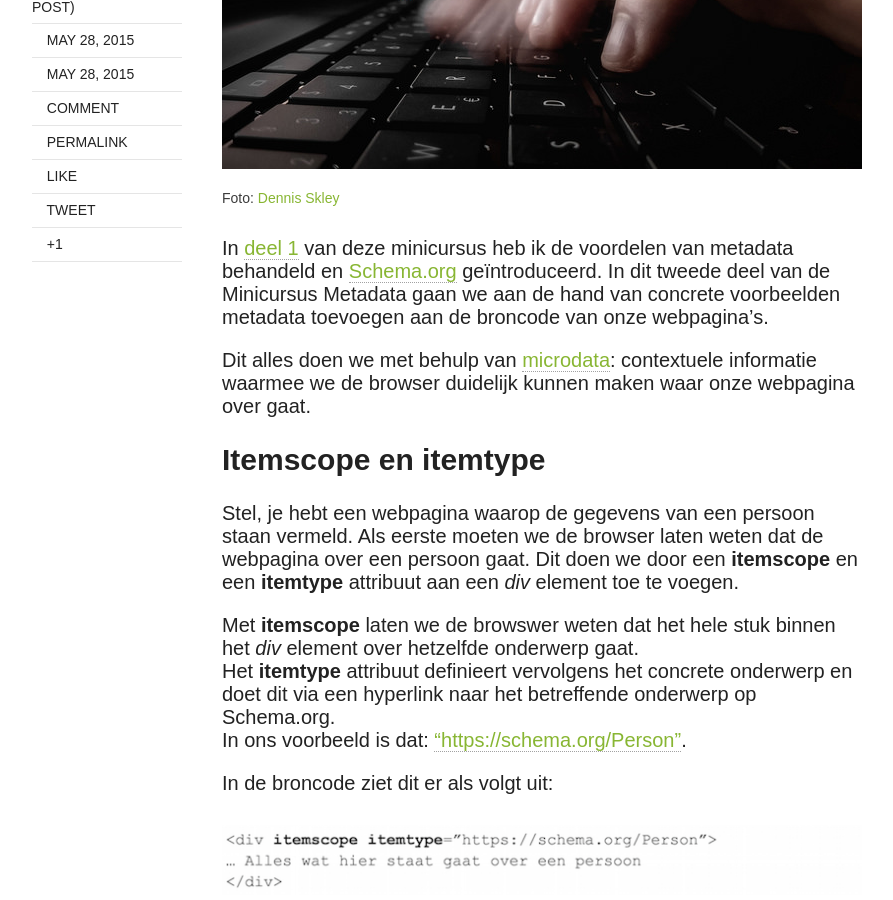
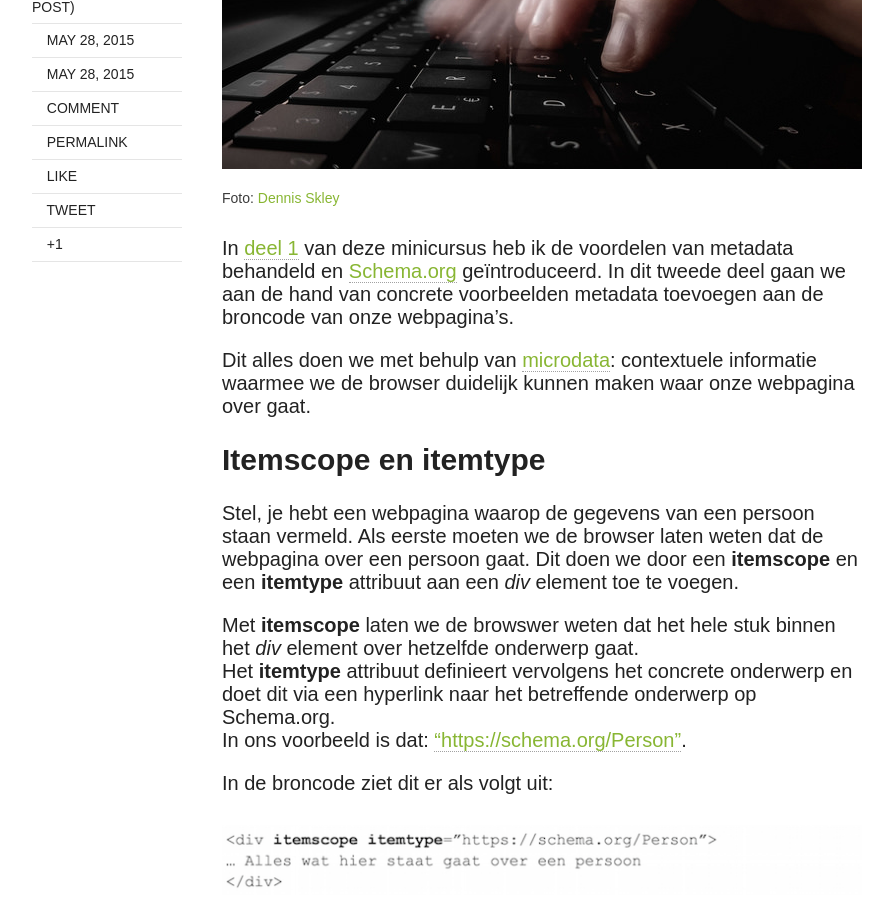
Before and after one commit to TheKnowsyFerret/theknowsyferret.github.io, a Jekyll site: the page built from _posts/2015-05-28-minicursus-metadata-voor-beginners-2-itemscope-itemtype-en-itemprop.md, in a window 1280 px wide and 900 px high, scrolled down 923 px. Shown: the whole window, without its empty margins (128-1021 px from the left). Built offline with Jekyll 4.4.1, drawn with Linux system fonts in a browser that asks for light colours; nearby versions of some CDN libraries; comment, search, counter and statistics services are not loaded.

Commit message:
tekstdeel verwijderd

```diff
--- a/_posts/2015-05-28-minicursus-metadata-voor-beginners-2-itemscope-itemtype-en-itemprop.md
+++ b/_posts/2015-05-28-minicursus-metadata-voor-beginners-2-itemscope-itemtype-en-itemprop.md
@@ -23,7 +23,7 @@ metadata aan je broncode">
 In <a
 href="http://theknowsyferret.github.io/minicursus-metadata-voor-beginners-deel-1-schema-dot-org/">
 deel 1</a> van deze minicursus heb ik de voordelen van metadata behandeld en <a href="https://schema.org">Schema.org</a>
-geïntroduceerd. In dit tweede deel van de Minicursus Metadata gaan we
+geïntroduceerd. In dit tweede deel gaan we
 aan de hand van concrete voorbeelden metadata toevoegen aan de
 broncode van onze
 webpagina’s.
```
